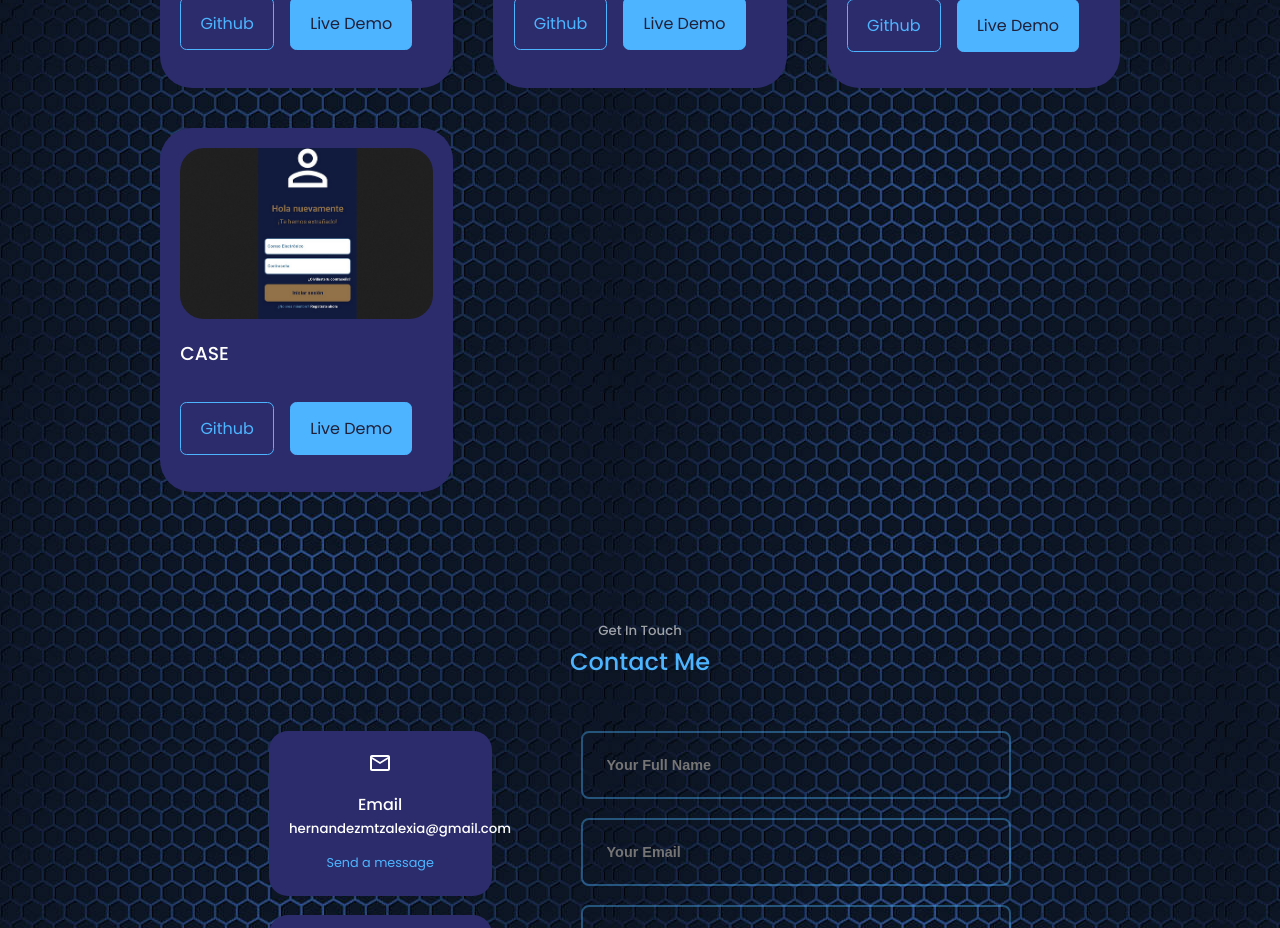
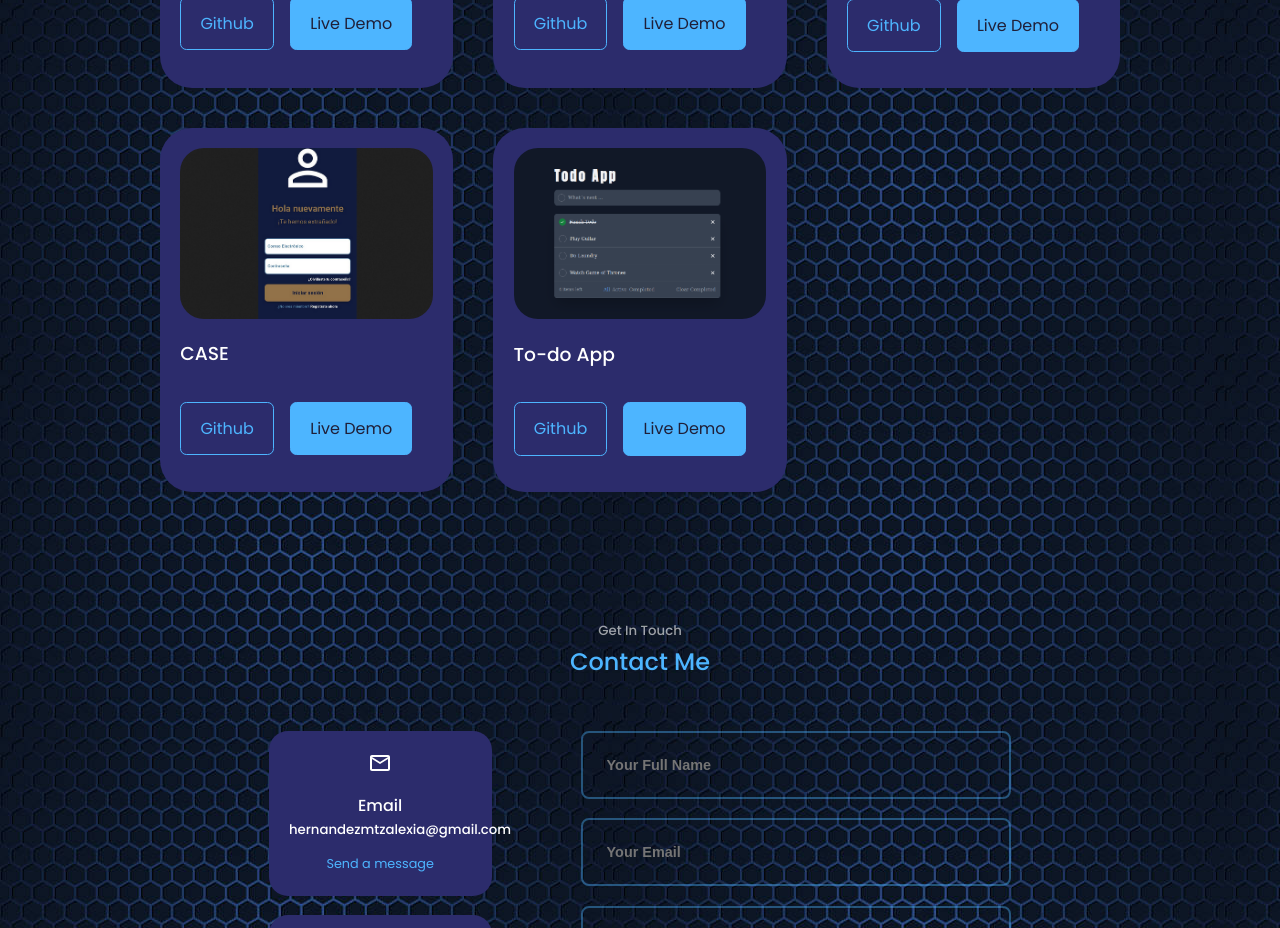
Before and after one commit to Alexlife2002003/react-portfolio, a React (Create React App) app: page / in a window 1280 px wide. Shown: the part 3660-4588 px from the top of the page. Built offline with nearby package versions, Linux system fonts and the light colour scheme.

Commit message:
added todo to portfolio

```diff
--- a/src/components/portfolio/Portfolio.jsx
+++ b/src/components/portfolio/Portfolio.jsx
@@ -5,6 +5,7 @@ import IMG1 from '../../assets/Menu.png'
 import IMG2 from '../../assets/output.jpg'
 import IMG3 from  '../../assets/collectors.png'
 import IMG4 from '../../assets/CASE.png'
+import IMG5 from '../../assets/todo.png'
 /* eslint-disable import/first */
 const data=[
   {
@@ -36,6 +37,14 @@ const data=[
     title: 'CASE',
     github:'https://github.com/Alexlife2002003/CASE',
     demo:'https://alexlife2002003.github.io/CASE-html/',
+
+  },
+  {
+    id:5,
+    image: IMG5,
+    title: 'To-do App',
+    github:'https://github.com/Alexlife2002003/TODO-LIST',
+    demo:'https://alexlife2002003.github.io/TODO-LIST/',
 
   },
 
```
Also changed, not shown: src/assets/todo.png (added).
